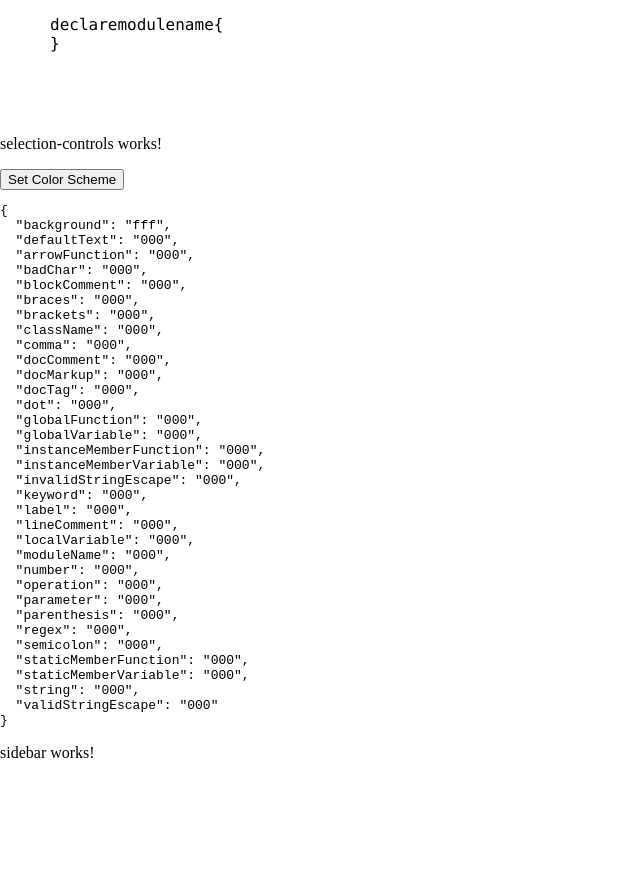
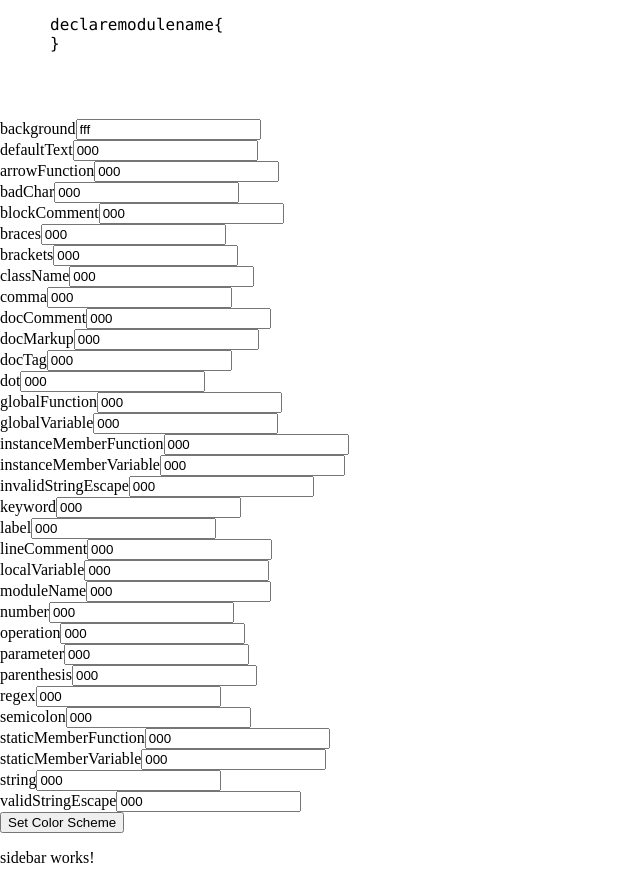
Before and after one commit to rtwayland/code-theme-sandbox, an Angular app: page / in a window 1280 px wide. Shown: the part 561-1444 px from the top of the page, without its empty margins (0-640 px from the left). Before the commit the page ends 1339 px from the top, so only its background shows below. Built offline with nearby package versions, Linux system fonts and the light colour scheme.

Commit message:
Testing out color edit controls

```diff
--- a/src/app/Components/selection-controls/selection-controls.component.html
+++ b/src/app/Components/selection-controls/selection-controls.component.html
@@ -1,5 +1,8 @@
-<p>
-  selection-controls works!
-</p>
+<form name="colorSelectionForm">
+  <div class="color-input" *ngFor="let prop of propertyArray">
+    <label [for]="prop">{{prop}}</label>
+    <input [pattern]="hexPattern" type="text" [name]="prop" [id]="prop" [(ngModel)]="theme[prop]">
+  </div>
+</form>
 <button type="button" (click)="setColor('background', 'CCC')">Set Color Scheme</button>
-<pre>{{theme | json}}</pre>
+<!--<pre>{{theme | json}}</pre>-->
--- a/src/app/Components/selection-controls/selection-controls.component.scss
+++ b/src/app/Components/selection-controls/selection-controls.component.scss
@@ -0,0 +1,4 @@
+input.ng-invalid {
+  outline: none;
+  border-color: tomato;
+}
--- a/src/app/Components/selection-controls/selection-controls.component.ts
+++ b/src/app/Components/selection-controls/selection-controls.component.ts
@@ -1,4 +1,4 @@
-import { Component, EventEmitter, Input, OnInit, Output } from '@angular/core';
+import { Component, EventEmitter, Input, OnChanges, OnInit, Output } from '@angular/core';
 import { ThemeService } from "../../Services/theme.service";
 
 @Component({
@@ -6,20 +6,24 @@ import { ThemeService } from "../../Services/theme.service";
   templateUrl: './selection-controls.component.html',
   styleUrls: ['./selection-controls.component.scss']
 })
-export class SelectionControlsComponent implements OnInit {
+export class SelectionControlsComponent implements OnInit, OnChanges {
   @Input() codeModule: string;
   @Input() theme: {};
+  propertyArray: string[];
+  hexPattern: string|RegExp;
 
 
   constructor(private themeService: ThemeService) {
   }
 
   ngOnInit() {
-    // this.arrayOfKeys = Object.keys(this.dataObject);
+    this.hexPattern = '([0-9A-Fa-f]{3}){1,2}';
   }
-
+  ngOnChanges() {
+    this.propertyArray = Object.keys(this.theme);
+  }
   setColor(propertyName: string, hexCode: string) {
-    if (hexCode.match(/^([A-Fa-f0-9]{6}|[A-Fa-f0-9]{3})$/ig) && this.theme.hasOwnProperty(propertyName)) {
+    if (hexCode.match(/([0-9A-Fa-f]{3}){1,2}/) && this.theme.hasOwnProperty(propertyName)) {
       this.theme[propertyName] = hexCode;
 
       if (this.codeModule == 'ts') {
```
